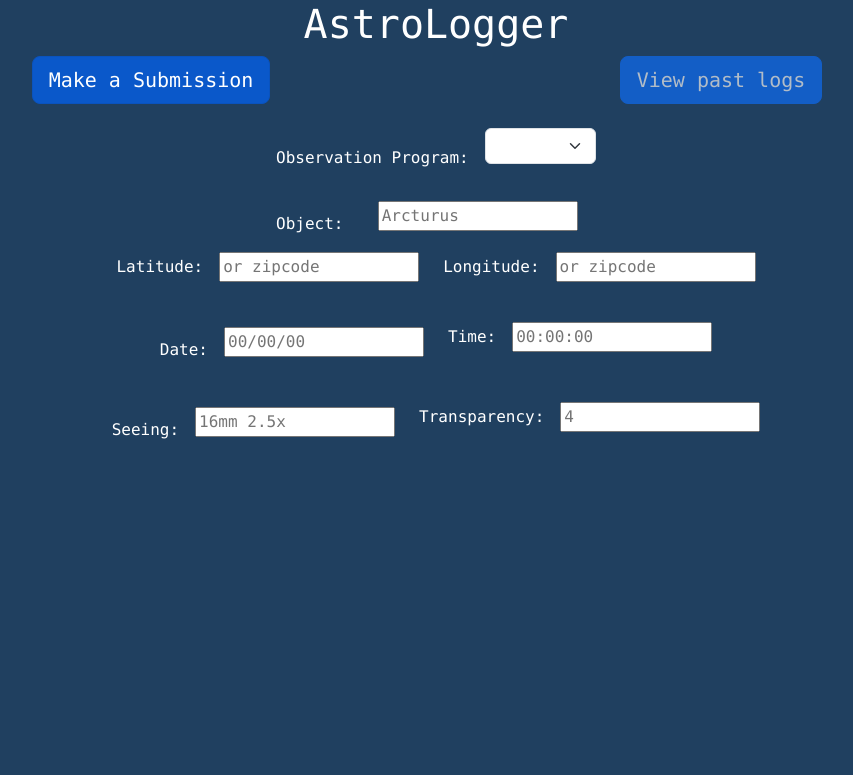
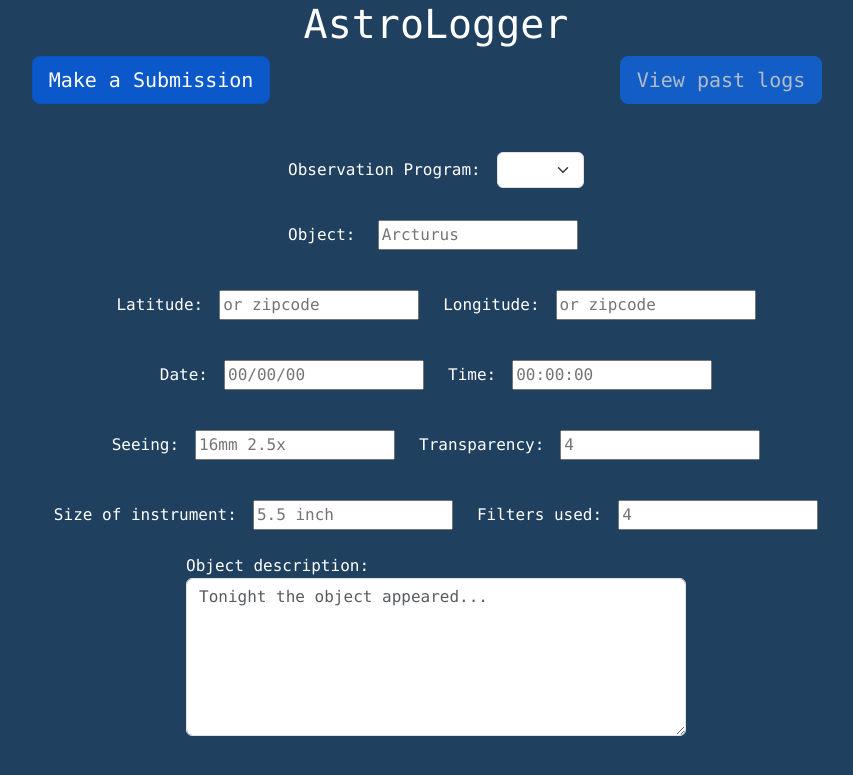
Before and after one commit to rdallim2/AstroLogger, a Flask app: page / in a window 1280 px wide. Shown: the top 775 px of the page, without its empty margins (204-1057 px from the left). Run offline with Flask 3, Linux system fonts and the light colour scheme.

Commit message:
Looks cleaner and added size, instrument and description box.

```diff
--- a/main/templates/index.html
+++ b/main/templates/index.html
@@ -24,15 +24,16 @@
       }
       .form-select {
           padding-bottom: .25rem; /* Padding below the select element */
-            margin-top: .5rem;
+          margin-top: 2rem; /* where text sits in comparison to dropdown */
           margin-bottom: 1rem;
+          flex: 1;
       }
-
-        /* Optional: If you want to ensure the select box takes up available width */
-        .form-select {
-            flex: 1;
-            margin-top: .5rem;
-            margin-bottom: 1rem;
+      .form-control {
+        width: 100%;
+      }
+      .textarea-container {
+            max-width: 500px; /* Set a maximum width for the textarea container */
+            margin: 0 auto; /* Center the container horizontally */
         }
 
   </style>
@@ -54,6 +55,8 @@
       </div>
     </div>
 
+    <div class="container-fluid">
+      <div class="row">
         <div class="form-inline mx-auto" style="width: 25%;">
           <label class="form-inline" for="inlineFormObjectName">Observation Program:</label>
             <select class="form-select mx-auto" aria-label="Default select example">
@@ -66,12 +69,19 @@
               <option value="6">Gallileo Observing Program</option>
             </select>
         </div>
+      </div>
+    </div>
 
+    <div class="container-fluid">
+      <div class="row">
         <div class="form-inline mx-auto" style="width: 25%;">
-      <label class="form-inline" for="inlineFormObjectName">Object:</label>
+          <label for="inlineFormObjectName">Object:</label>
           <input type="text" class="mx-auto" id="inlineFormObjectName" placeholder="Arcturus" style="width: 200px;">
         </div>
-    <div class="container">
+      </div>
+    </div>
+
+    <div class="container mt-4">
       <div class="row justify-content-center">
         <div class="col-auto">
           <div class="form-inline">
@@ -87,12 +97,14 @@
         </div>
       </div>
     </div>
+
+
     <div class="container mt-4">
       <div class="row justify-content-center">
         <div class="col-auto">
           <div class="form-inline">
-            <label for="inlineFormDate" class="form-inline">Date:</label>
-            <input type="text" class="mx-auto" id="inlineFromDate" placeholder="00/00/00" style="width: 200px;">
+            <label for="inlineFormDate" class="mr-2">Date:</label>
+            <input type="text" class="mx-auto" id="inlineFormDate" placeholder="00/00/00" style="width: 200px;">
           </div>
         </div>
         <div class="col-auto">
@@ -103,11 +115,12 @@
         </div>
       </div>
     </div>
+
     <div class="container mt-4">
       <div class="row justify-content-center">
         <div class="col-auto">
           <div class="form-inline">
-            <label for="inlineFormSeeing" class="form-inline">Seeing:</label>
+            <label for="inlineFormSeeing" class="mr-2">Seeing:</label>
             <input type="text" class="mx-auto" id="inlineFromSeeing" placeholder="16mm 2.5x" style="width: 200px;">
           </div>
         </div>
@@ -115,6 +128,34 @@
           <div class="form-inline">
             <label for="inlineFormTransparency" class="mr-2">Transparency:</label>
             <input type="text" class="mx-auto" id="inlineFormTransparency" placeholder="4" style="width: 200px;">
+          </div>
+        </div>
+      </div>
+    </div>
+
+    <div class="container mt-4">
+      <div class="row justify-content-center">
+        <div class="col-auto">
+          <div class="form-inline">
+            <label for="inlineFormSize" class="mr-2">Size of instrument:</label>
+            <input type="text" class="mx-auto" id="inlineFromSize" placeholder="5.5 inch" style="width: 200px;">
+          </div>
+        </div>
+        <div class="col-auto">
+          <div class="form-inline">
+            <label for="inlineFormFilters" class="mr-2">Filters used:</label>
+            <input type="text" class="mx-auto" id="inlineFormFilters" placeholder="4" style="width: 200px;">
+          </div>
+        </div>
+      </div>
+    </div>
+
+    <div class="container mt-4">
+      <div class="row justify-content-center">
+          <div class="col">
+              <div class="form-group textarea-container">
+                  <label for="exampleTextarea">Object description:</label>
+                  <textarea class="form-control" id="exampleTextarea" rows="6" placeholder="Tonight the object appeared..."></textarea>
               </div>
           </div>
       </div>
```
Lines whose indentation alone changed are shown as unchanged.
